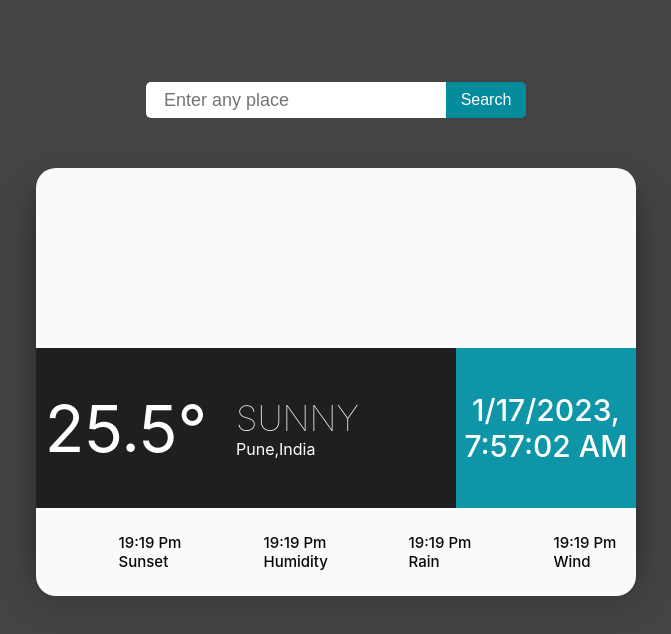
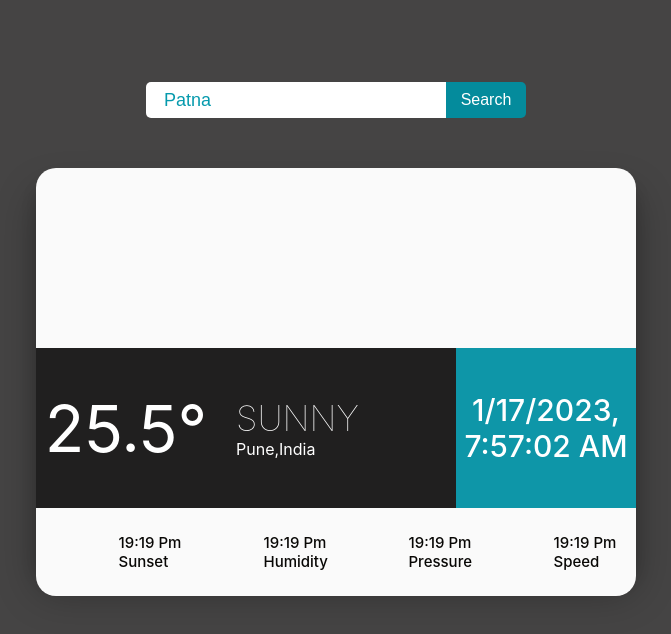
Before and after one commit to devakashpandey/Weather-App, a React (Create React App) app: page / in a window 1280 px wide. Shown: the top 634 px of the page, without its empty margins (304-975 px from the left). Built offline with nearby package versions, Linux system fonts and the light colour scheme; no server answers; some icons are missing.

Commit message:
fetching weather data

```diff
--- a/src/Weather/Temp.css
+++ b/src/Weather/Temp.css
@@ -37,7 +37,7 @@ font-size: 18px;
 }
 
 .searchTerm:focus {
-color: #02a4ba;
+color: #069aad;
  }
 
 .searchButton {
--- a/src/Weather/Temp.js
+++ b/src/Weather/Temp.js
@@ -1,17 +1,49 @@
-import React from 'react'
+import React, { useEffect, useState } from 'react'
 import "./Temp.css"
 
 function Temp() {
+
+   let [searchItem, setSearchItem] = useState("Patna")
+
+   let getWeatherData = async () =>{
+         try {
+               let BASE_URL =  `https://api.openweathermap.org/data/2.5/weather?q=${searchItem}
+                                &units=metric&appid=99578f76a3bac90e2a9941ca95f09698` // &units=metric (FOR CONVERT FR TO CEL)
+
+                 let responce = await fetch(BASE_URL);
+                 let data = await responce.json();
+
+                 let {temp, humidity, pressure} = data.main;  // EXTRACTING VALUES
+                 let {main:weathermood} = data.weather[0] // array of an object
+
+
+
+         } catch (error) {
+            console.log(error)
+         }
+   }
+
+//  for the first timne to get and show the data after open app
+   useEffect(()=>{
+     getWeatherData();
+
+   }, [])
+
   return (
      <>
       <div className='wrap'>
+
         <div className='search'>
            <input type="search"
            placeholder='Enter any place'
            autoFocus
            className='searchTerm'
+           value={searchItem}
+           onChange={(e)=> setSearchItem(e.target.value)}
            />
-            <button className='searchButton'>Search</button>
+
+            <button className='searchButton' onClick={getWeatherData}>Search</button>
+
         </div>
       </div>
 
@@ -56,14 +88,14 @@ function Temp() {
                       <div className='two-sided-section'>
                          <p><i className={"wi wi-rain"} ></i></p>
                          <p className='text-info'>19:19 pm <br/>
-                              Rain
+                              Pressure
                          </p>
                       </div>
 
                       <div className='two-sided-section'>
                          <p><i className={"wi wi-strong-wind"} ></i></p>
                          <p className='text-info'>19:19 pm <br/>
-                              Wind
+                              Speed
                          </p>
                       </div>
             </div>
```
